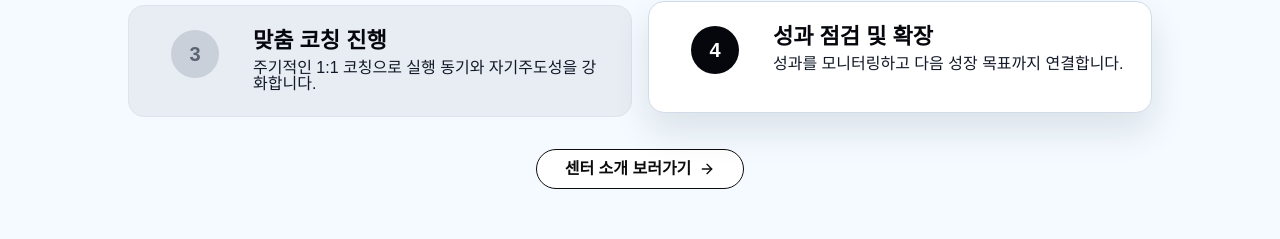
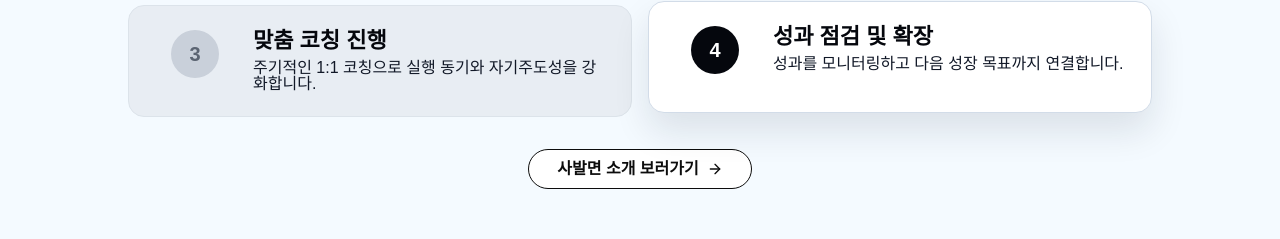
Before and after one commit to yjkim87/b2c-saram-client, a Next.js app: page / in a window 1280 px wide. Shown: the part 3428-3667 px from the top of the page. Built offline with nearby package versions, Linux system fonts and the light colour scheme; a web font is replaced by a local one.

Commit message:
버튼명 수정

```diff
--- a/features/home/sections/process-steps-section.tsx
+++ b/features/home/sections/process-steps-section.tsx
@@ -234,10 +234,10 @@ export function ProcessStepsSection({ tab }: ProcessStepsSectionProps) {
 
         <div className="mt-8 flex justify-center">
           <Link
-            href="/about"
+            href="/about/intro"
             className="inline-flex h-10 items-center gap-2 rounded-full border border-[#0C0C0C] bg-white px-7 text-base font-semibold text-[#0C0C0C] transition-colors hover:bg-[#0C0C0C] hover:text-white"
           >
-            센터 소개 보러가기
+            사발면 소개 보러가기
             <ArrowRight className="h-4 w-4" />
           </Link>
         </div>
```
Also changed, not shown: 1 other file (tests, documents, lock files or other folders).
